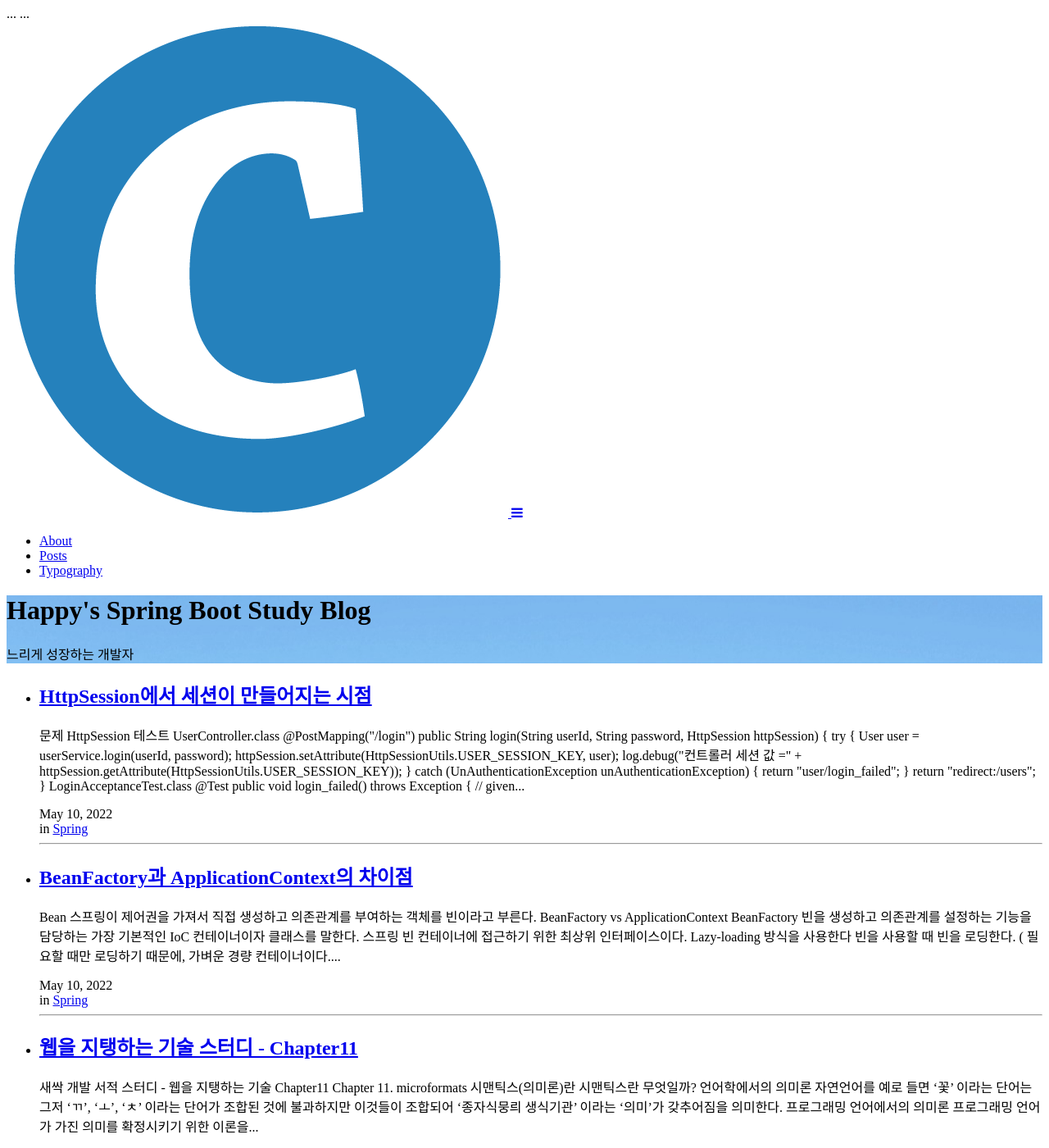
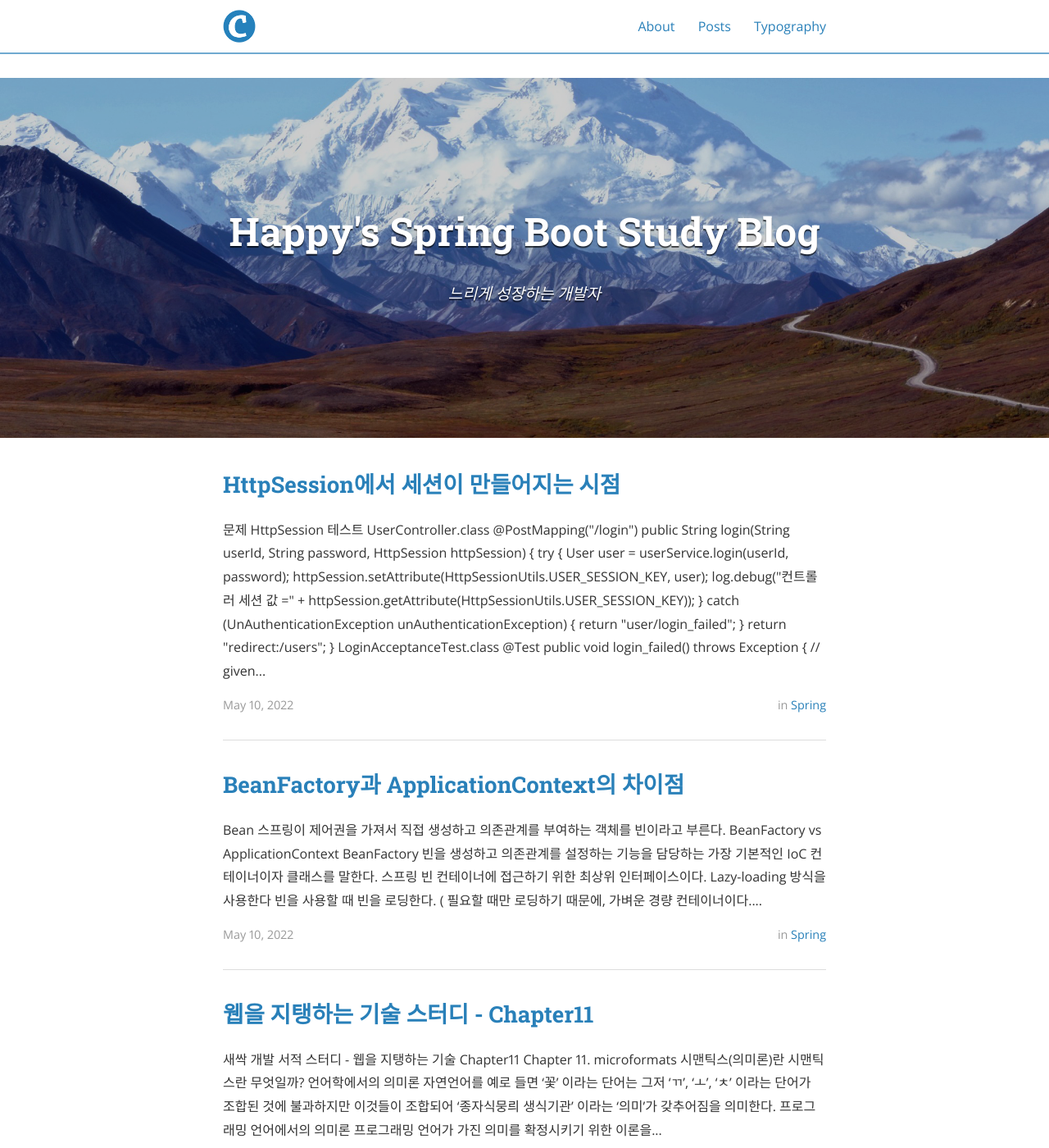
Before and after one commit to saint6839/saint6839.github.io, a Jekyll site: the page built from index.html, in a window 1280 px wide and 1400 px high. Shown: the whole window at 82% size. Built offline with Jekyll 4.4.1, drawn with Linux system fonts in a browser that asks for light colours; nearby versions of some CDN libraries; the list of posts is cut into pages by our own code; a style sheet for code colours, icons or effects is not loaded.

Commit message:
refacotr: 페이지 깨짐 수정

```diff
--- a/_config.yml
+++ b/_config.yml
@@ -29,7 +29,7 @@ kramdown:
     input: GFM
     syntax_highlighter: rouge
 inter_post_navigation: true
-highlightjs_theme: "monokai.sublime"
+highlightjs_theme: "monokai_sublime"
 
 # Pagination Settings
 # https://github.com/sverrirs/jekyll-paginate-v2/blob/master/README-GENERATOR.md#site-configuration
--- a/_layouts/default.html
+++ b/_layouts/default.html
@@ -15,7 +15,7 @@
             href="https://fonts.googleapis.com/earlyaccess/nanumgothic.css">
 
       <!-- syntax.css -->
-      <link href="/assets/css/syntax.css" rel="stylesheet" />
+      <link href="/css/syntax.css" rel="stylesheet" />
   <body>
 
     {% include header.html %}
```
Also changed, not shown: css/main.scss (renamed from assets/css/main.scss), css/syntax.css (renamed from assets/css/syntax.css), 4 other files.
